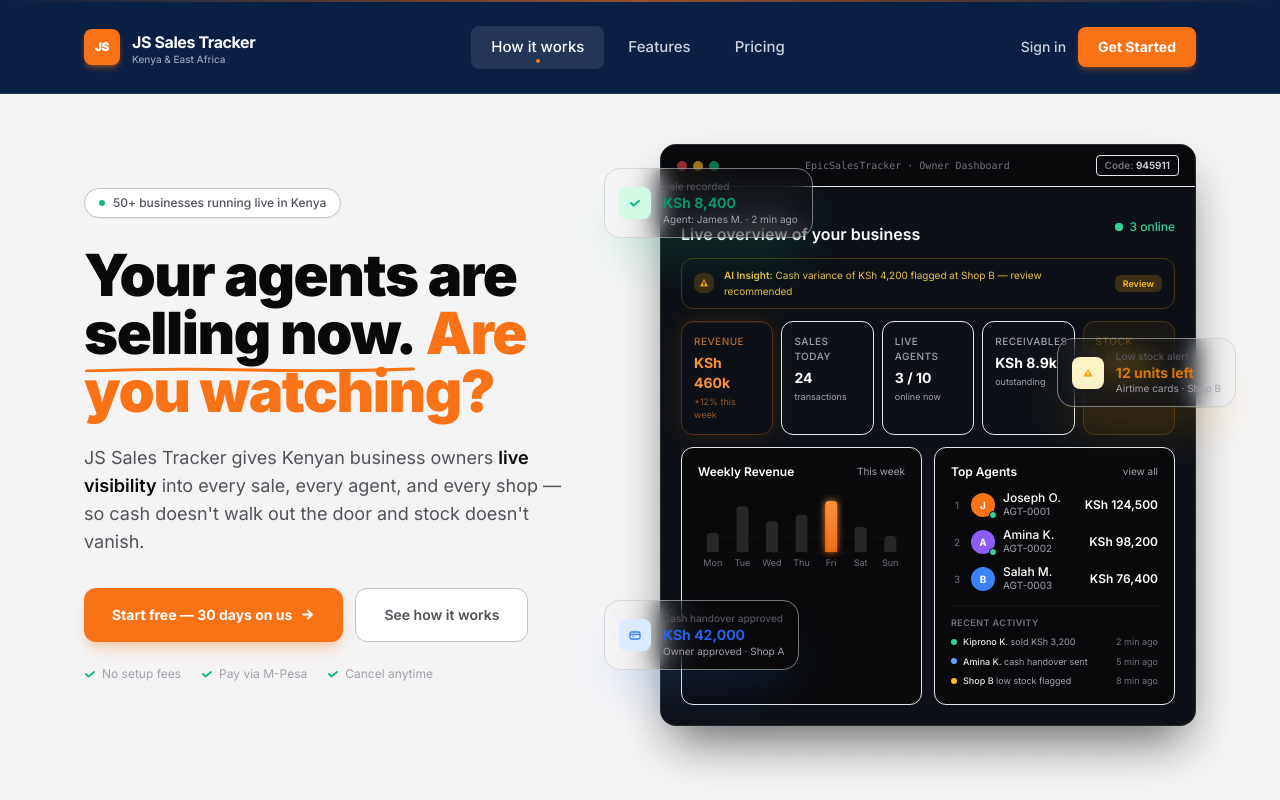
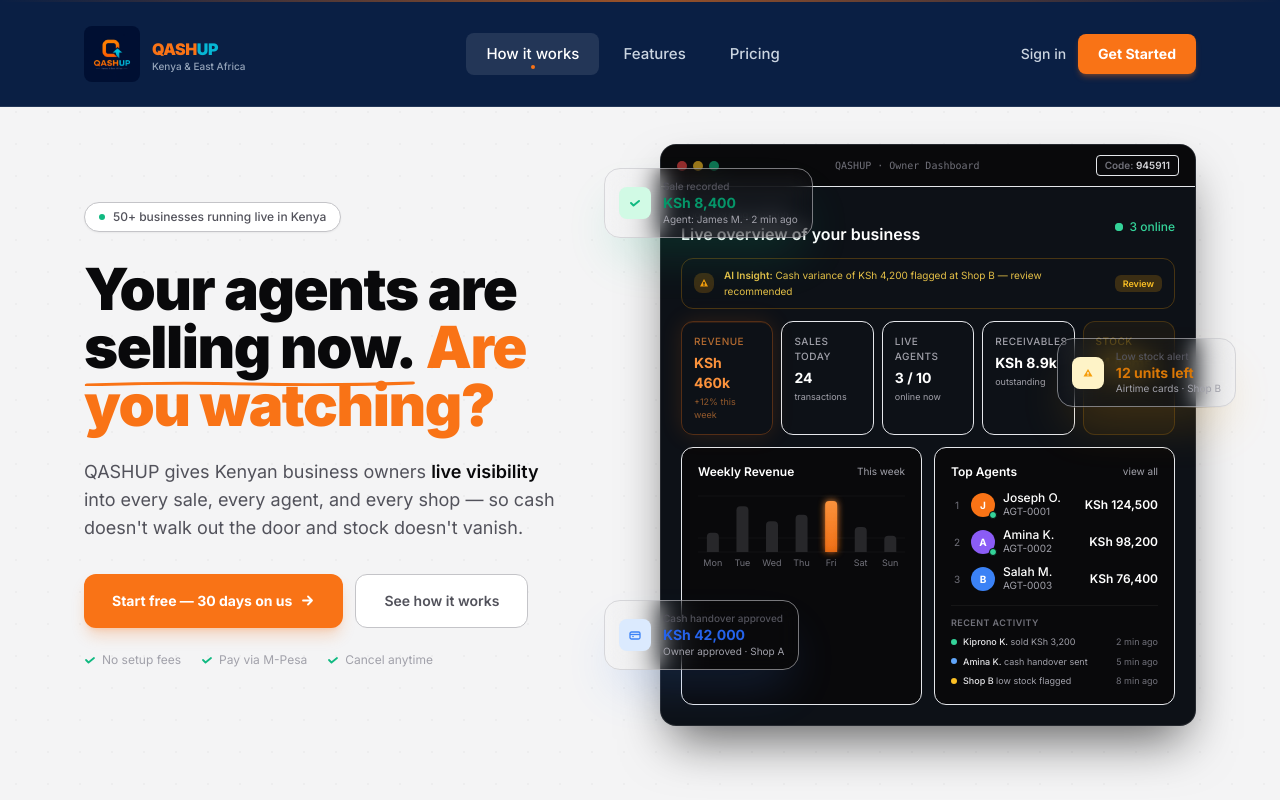
Before and after one commit to jos685/sales-website, a Next.js app: page / in a window 1280 px wide. Shown: the top 800 px of the page. Built offline with nearby package versions, Linux system fonts and the light colour scheme.

Commit message:
quick cash logo

```diff
--- a/app/apple-icon.tsx
+++ b/app/apple-icon.tsx
@@ -7,21 +7,21 @@
   return new ImageResponse(
     <div
       style={{
-        background: "#f97316",
+        background: "#0a1f44",
         width: "100%",
         height: "100%",
         display: "flex",
         alignItems: "center",
         justifyContent: "center",
         borderRadius: "40px",
-        fontSize: "68px",
+        fontSize: "60px",
         fontWeight: 900,
-        color: "white",
         fontFamily: "system-ui",
         letterSpacing: "-0.03em",
       }}
     >
-      JS
+      <span style={{ color: "#f97316" }}>Q</span>
+      <span style={{ color: "#06b6d4" }}>U</span>
     </div>,
     { ...size }
   );
--- a/app/icon.tsx
+++ b/app/icon.tsx
@@ -7,21 +7,21 @@
   return new ImageResponse(
     <div
       style={{
-        background: "#f97316",
+        background: "#0a1f44",
         width: "100%",
         height: "100%",
         display: "flex",
         alignItems: "center",
         justifyContent: "center",
         borderRadius: "7px",
-        fontSize: "13px",
+        fontSize: "11px",
         fontWeight: 900,
-        color: "white",
         fontFamily: "system-ui",
         letterSpacing: "-0.03em",
       }}
     >
-      JS
+      <span style={{ color: "#f97316" }}>Q</span>
+      <span style={{ color: "#06b6d4" }}>U</span>
     </div>,
     { ...size }
   );
--- a/app/layout.tsx
+++ b/app/layout.tsx
@@ -12,12 +12,17 @@
 
 export const metadata: Metadata = {
   metadataBase: new URL(BASE_URL),
+  icons: {
+    icon: [{ url: "/screenshots/Qc.png", type: "image/png" }],
+    apple: [{ url: "/screenshots/Qc.png", type: "image/png" }],
+    shortcut: "/screenshots/Qc.png",
+  },
   title: {
-    default: "JS Sales Tracker — Manage Agents, Shops & Sales in Real Time",
-    template: "%s | JS Sales Tracker",
+    default: "QASHUP — Manage Agents, Shops & Sales in Real Time",
+    template: "%s | QASHUP",
   },
   description:
-    "JS Sales Tracker is a powerful SaaS platform for business owners in Kenya and East Africa to manage agents, shops, stock, commissions, and sales — all in one place.",
+    "QASHUP is a powerful SaaS platform for business owners in Kenya and East Africa to manage agents, shops, stock, commissions, and sales — all in one place.",
   keywords: [
     "sales tracker Kenya",
     "agent management system Kenya",
@@ -30,18 +35,18 @@
     "POS terminal Kenya",
     "real-time sales dashboard",
   ],
-  authors: [{ name: "JS Sales Tracker", url: BASE_URL }],
-  creator: "JS Sales Tracker",
-  publisher: "JS Sales Tracker",
+  authors: [{ name: "QASHUP", url: BASE_URL }],
+  creator: "QASHUP",
+  publisher: "QASHUP",
   alternates: {
     canonical: BASE_URL,
   },
   openGraph: {
-    title: "JS Sales Tracker — Manage Agents, Shops & Sales in Real Time",
+    title: "QASHUP — Manage Agents, Shops & Sales in Real Time",
     description:
       "Give every owner full visibility. Every agent a target. Every shop a terminal. One platform built for Kenya.",
     url: BASE_URL,
-    siteName: "JS Sales Tracker",
+    siteName: "QASHUP",
     type: "website",
     locale: "en_KE",
     images: [
@@ -49,13 +54,13 @@
         url: "/opengraph-image",
         width: 1200,
         height: 630,
-        alt: "JS Sales Tracker — Sales Management for Kenyan Businesses",
+        alt: "QASHUP — Sales Management for Kenyan Businesses",
       },
     ],
   },
   twitter: {
     card: "summary_large_image",
-    title: "JS Sales Tracker — Real-Time Sales Management",
+    title: "QASHUP — Real-Time Sales Management",
     description:
       "Real-time sales tracking for Kenyan businesses. Manage agents, shops, stock & commissions.",
     images: ["/opengraph-image"],
@@ -80,14 +85,14 @@
       "@type": "WebSite",
       "@id": `${BASE_URL}/#website`,
       url: BASE_URL,
-      name: "JS Sales Tracker",
+      name: "QASHUP",
       description: "Sales management SaaS for Kenyan and East African businesses",
       inLanguage: "en-KE",
     },
     {
       "@type": "Organization",
       "@id": `${BASE_URL}/#organization`,
-      name: "JS Sales Tracker",
+      name: "QASHUP",
       url: BASE_URL,
       logo: {
         "@type": "ImageObject",
@@ -107,7 +112,7 @@
     {
       "@type": "SoftwareApplication",
       "@id": `${BASE_URL}/#software`,
-      name: "JS Sales Tracker",
+      name: "QASHUP",
       applicationCategory: "BusinessApplication",
       operatingSystem: "Web, Android, iOS",
       description:
--- a/app/opengraph-image.tsx
+++ b/app/opengraph-image.tsx
@@ -1,6 +1,6 @@
 import { ImageResponse } from "next/og";
 
-export const alt = "JS Sales Tracker — Sales Management for Kenyan Businesses";
+export const alt = "QASHUP — Sales Management for Kenyan Businesses";
 export const size = { width: 1200, height: 630 };
 export const contentType = "image/png";
 
@@ -35,11 +35,12 @@
             letterSpacing: "-0.02em",
           }}
         >
-          JS
+          Q
         </div>
-        <span style={{ color: "white", fontSize: "26px", fontWeight: 700 }}>
-          JS Sales Tracker
-        </span>
+        <div style={{ display: "flex", fontSize: "26px", fontWeight: 900, letterSpacing: "-0.03em" }}>
+          <span style={{ color: "#f97316" }}>QASH</span>
+          <span style={{ color: "#06b6d4" }}>UP</span>
+        </div>
       </div>
 
       {/* Headline — all children wrapped in spans inside a flex container */}
--- /dev/null
+++ b/components/BrandName.tsx
@@ -0,0 +1,7 @@
+export default function BrandName({ className = "" }: { className?: string }) {
+  return (
+    <span className={`font-black tracking-tight ${className}`} style={{ letterSpacing: "-0.03em" }}>
+      <span style={{ color: "#f97316" }}>QASH</span><span style={{ color: "#06b6d4" }}>UP</span>
+    </span>
+  );
+}
--- a/components/DashboardMockup.tsx
+++ b/components/DashboardMockup.tsx
@@ -53,7 +53,7 @@
             <span className="h-2.5 w-2.5 rounded-full bg-emerald-500/60" />
           </div>
           <span className="hidden font-mono text-[10px] text-zinc-500 sm:block">
-            EpicSalesTracker · Owner Dashboard
+            QASHUP · Owner Dashboard
           </span>
           <div className="rounded border border-white/8 px-2 py-0.5 text-[10px] font-semibold text-zinc-500">
             Code: <span className="text-zinc-300">945911</span>
--- a/components/Features.tsx
+++ b/components/Features.tsx
@@ -52,7 +52,7 @@
 
         <FadeUp className="mb-12 md:mb-16">
           <p className="mb-3 text-xs font-semibold uppercase tracking-widest text-orange-400">
-            Why JS Sales Tracker
+            Why QASHUP
           </p>
           <h2 id="features-heading" className="text-3xl font-bold tracking-tight text-white md:text-5xl">
             Built for how Kenyan<br className="hidden sm:block" /> businesses actually work.
--- a/components/Footer.tsx
+++ b/components/Footer.tsx
@@ -1,6 +1,8 @@
 "use client";
 
 import { motion } from "framer-motion";
+import Image from "next/image";
+import BrandName from "@/components/BrandName";
 
 const REGISTER_URL = "https://sales-tracker-lovat.vercel.app/register";
 
@@ -57,10 +59,14 @@
 
             <div>
               <div className="mb-4 flex items-center gap-3">
-                <div className="flex h-9 w-9 items-center justify-center rounded-xl bg-accent shadow-lg shadow-accent/40">
-                  <span className="text-xs font-black tracking-tight text-white">JS</span>
-                </div>
-                <span className="text-xl font-bold text-white">JS Sales Tracker</span>
+                <Image
+                  src="/screenshots/Qc.png"
+                  alt="QASHUP logo"
+                  width={40}
+                  height={40}
+                  className="rounded-xl"
+                />
+                <BrandName className="text-xl" />
               </div>
               <p className="max-w-sm text-sm leading-relaxed text-slate-300">
                 The all-in-one sales management platform for business owners
@@ -112,7 +118,7 @@
         {/* ── bottom bar ── */}
         <div className="flex flex-col items-center justify-between gap-4 border-t border-white/8 py-7 sm:flex-row">
           <p className="text-xs text-slate-400">
-            © 2026 JS Sales Tracker. All rights reserved.
+            © 2026 QASHUP. All rights reserved.
           </p>
 
           <div className="flex items-center gap-2 rounded-full border border-green-500/25 bg-green-500/10 px-4 py-1.5">
--- a/components/Hero.tsx
+++ b/components/Hero.tsx
@@ -133,7 +133,7 @@
               transition={{ duration: 0.6, delay: 0.18 }}
               className="mt-6 max-w-[480px] text-base leading-relaxed text-muted sm:text-lg"
             >
-              JS Sales Tracker gives Kenyan business owners{" "}
+              QASHUP gives Kenyan business owners{" "}
               <strong className="font-semibold text-ink">
                 live visibility
               </strong>{" "}
--- a/components/LoginScreenshots.tsx
+++ b/components/LoginScreenshots.tsx
@@ -7,7 +7,7 @@
     url: "https://sales-tracker-lovat.vercel.app/register",
     tagline: "You're the boss. Act like it.",
     description: "Every sale, every agent, every shilling — visible from your phone the moment it happens. No more guessing. No more end-of-day surprises.",
-    file: "/screenshots/owner.png", alt: "JS Sales Tracker owner portal dashboard",
+    file: "/screenshots/owner.png", alt: "QASHUP owner portal dashboard",
     lightBg: "bg-blue-50", borderColor: "border-blue-100", tagStyle: "bg-blue-600 text-white",
     checkColor: "text-blue-600", chipStyle: "bg-blue-50 text-blue-700 border-blue-200", circleBg: "bg-blue-400",
     ringColor: "ring-blue-400/40",
@@ -31,7 +31,7 @@
     url: "https://agent-app-olive.vercel.app/login",
     tagline: "Sell more. Know exactly where you stand.",
     description: "Agents see their daily target, their rank, and their commissions live. That alone changes performance — no manager needed to push them.",
-    file: "/screenshots/agent.png", alt: "JS Sales Tracker agent portal",
+    file: "/screenshots/agent.png", alt: "QASHUP agent portal",
     lightBg: "bg-amber-50", borderColor: "border-amber-100", tagStyle: "bg-amber-500 text-white",
     checkColor: "text-amber-500", chipStyle: "bg-amber-50 text-amber-700 border-amber-200", circleBg: "bg-amber-400",
     ringColor: "ring-amber-400/40",
--- a/components/Navbar.tsx
+++ b/components/Navbar.tsx
@@ -2,6 +2,8 @@
 
 import { useState, useEffect } from "react";
 import { motion, AnimatePresence } from "framer-motion";
+import Image from "next/image";
+import BrandName from "@/components/BrandName";
 
 const APP_URL = "https://sales-tracker-lovat.vercel.app/register";
 
@@ -52,13 +54,16 @@
 
         {/* Logo */}
         <a href="/" className="flex shrink-0 items-center gap-3">
-          <div className="flex h-9 w-9 items-center justify-center rounded-lg bg-accent shadow-md shadow-accent/40">
-            <span className="text-xs font-black tracking-tight text-white">JS</span>
-          </div>
+          <Image
+            src="/screenshots/Qc.png"
+            alt="QASHUP logo"
+            width={56}
+            height={56}
+            className="rounded-lg w-9 h-9 md:w-12 md:h-12 lg:w-14 lg:h-14"
+            priority
+          />
           <div className="flex flex-col leading-none">
-            <span className="text-base font-bold tracking-tight text-white">
-              JS Sales Tracker
-            </span>
+            <BrandName className="text-base" />
             <span className="hidden text-[10px] font-medium text-slate-400 sm:block">
               Kenya & East Africa
             </span>
```
Also changed, not shown: public/screenshots/Qc.png (added).
